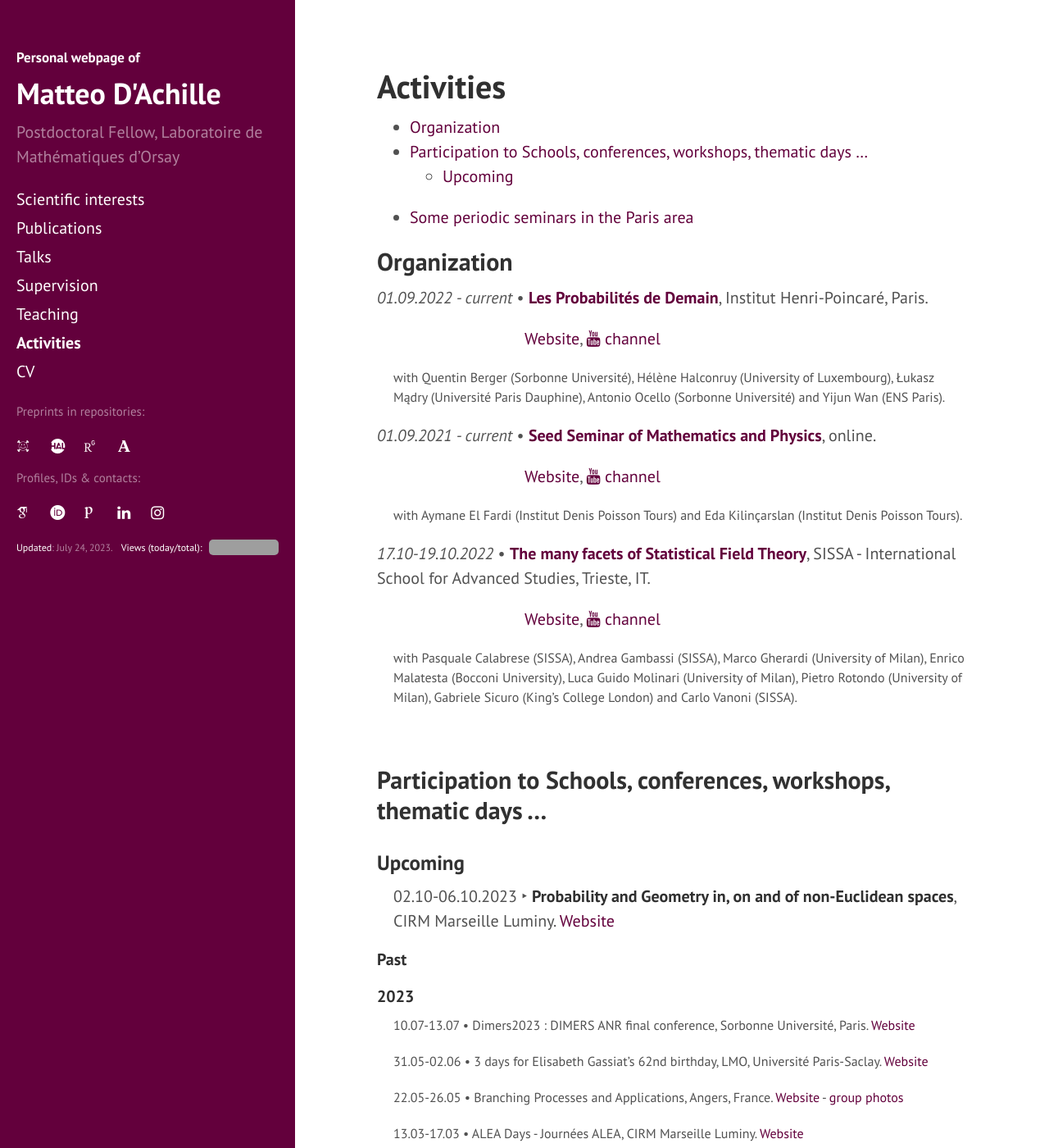
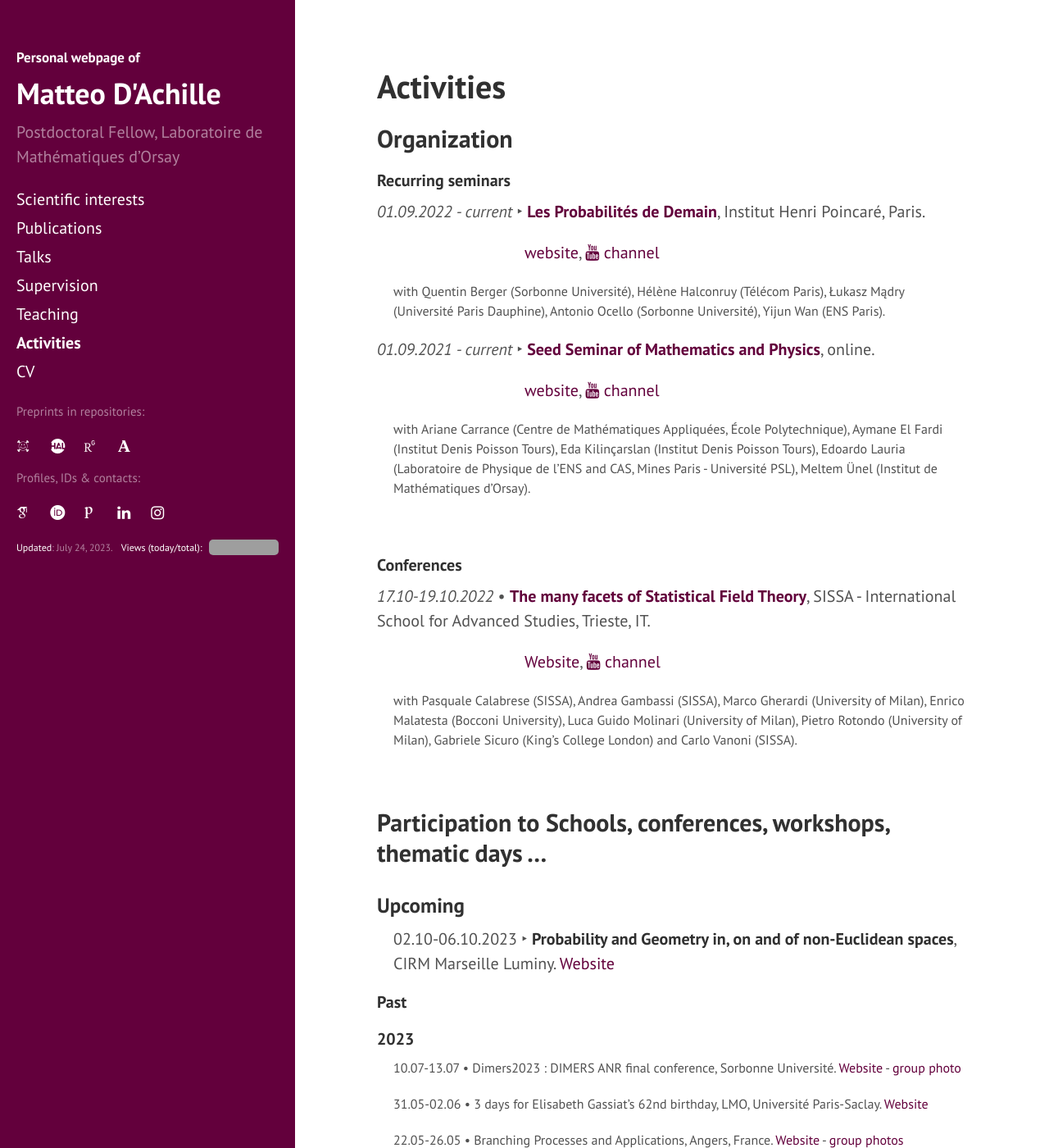
Before and after one commit to matteodachille/matteodachille.github.io, a Jekyll site: the page built from activities.md, in a window 1280 px wide and 1400 px high. Shown: the whole window at 82% size. Built offline with Jekyll 4.4.1, drawn with Linux system fonts in a browser that asks for light colours; nearby versions of some CDN libraries; some web fonts are replaced; grey boxes are pictures that could not be loaded.

Commit message:
Fixed several typos

```diff
--- a/activities.md
+++ b/activities.md
@@ -3,29 +3,35 @@ layout: page
 title: Activities
 order: 7
 ---
+
+<!--
 * TOC
 {:toc}
-
+-->
 ## Organization
 
+
+#### Recurring seminars
 {: .no_toc}
-_01.09.2022 - current_ &#x2022; [**Les Probabilités de Demain**](https://www.lesprobabilitesdedemain.fr/index.html){:target="_blank"}, Institut Henri-Poincaré, Paris.<br/>
+_01.09.2022 - current_ &#x2023; [**Les Probabilités de Demain**](https://www.lesprobabilitesdedemain.fr/index.html){:target="_blank"}, Institut Henri Poincaré, Paris.<br/>
 
-[Website](https://www.lesprobabilitesdedemain.fr/){:target="_blank"}, [<i class="fa fa-youtube fa-align-center-1x" aria-hidden="true"></i> channel](https://www.youtube.com/channel/UC31VeXEfDkRvDTF0JEFyeZQ/featured){:target="_blank"}
+[website](https://www.lesprobabilitesdedemain.fr/){:target="_blank"}, [<i class="fa fa-youtube fa-align-center-1x" aria-hidden="true"></i> channel](https://www.youtube.com/channel/UC31VeXEfDkRvDTF0JEFyeZQ/featured){:target="_blank"}
 {: style="font-size: 20px; margin-left: 180px" }
 
-with Quentin Berger (Sorbonne Université), Hélène Halconruy (University of Luxembourg), Łukasz Mądry (Université Paris Dauphine), Antonio Ocello (Sorbonne Université) and Yijun Wan (ENS Paris).
+with Quentin Berger (Sorbonne Université), Hélène Halconruy (Télécom Paris), Łukasz Mądry (Université Paris Dauphine), Antonio Ocello (Sorbonne Université), Yijun Wan (ENS Paris).
 {: style="font-size: 16px; margin-left: 20px" }
 
-_01.09.2021 - current_ &#x2022; [**Seed Seminar of Mathematics and Physics**](https://seedseminar.apps.math.cnrs.fr/){:target="_blank"}, online.
+_01.09.2021 - current_ &#x2023; [**Seed Seminar of Mathematics and Physics**](https://seedseminar.apps.math.cnrs.fr/){:target="_blank"}, online.
 
-[Website](https://seedseminar.apps.math.cnrs.fr/){:target="_blank"}, [<i class="fa fa-youtube fa-align-center-1x" aria-hidden="true"></i> channel](https://www.youtube.com/channel/UCFHIbgMuNF8MNdEhDgAul9g/featured){:target="_blank"}
+[website](https://seedseminar.apps.math.cnrs.fr/){:target="_blank"}, [<i class="fa fa-youtube fa-align-center-1x" aria-hidden="true"></i> channel](https://www.youtube.com/channel/UCFHIbgMuNF8MNdEhDgAul9g/featured){:target="_blank"}
 {: style="font-size: 20px; margin-left: 180px" }
 
-with Aymane El Fardi (Institut Denis Poisson Tours) and Eda Kilinçarslan (Institut Denis Poisson Tours).
+with Ariane Carrance (Centre de Mathématiques Appliquées, École Polytechnique), Aymane El Fardi (Institut Denis Poisson Tours), Eda Kilinçarslan (Institut Denis Poisson Tours), Edoardo Lauria (Laboratoire de Physique de l’ENS and CAS, Mines Paris - Université PSL), Meltem Ünel (Institut de Mathématiques d’Orsay).
 {: style="font-size: 16px; margin-left: 20px" }
 
+<br/>
 
+#### Conferences
 _17.10-19.10.2022_ &#x2022; [**The many facets of Statistical Field Theory**](https://sites.google.com/view/the-many-facets-of-sft/home){:target="_blank"}, SISSA - International School for Advanced Studies, Trieste, IT.
 
 [Website](https://sites.google.com/view/the-many-facets-of-sft){:target="_blank"}, [<i class="fa fa-youtube fa-align-center-1x" aria-hidden="true"></i> channel](https://www.youtube.com/channel/UCVnPxo6C_NPEHcDxGdzxzdw){:target="_blank"}
@@ -56,7 +62,7 @@ with Pasquale Calabrese (SISSA), Andrea Gambassi (SISSA), Marco Gherardi (Univer
 #### 2023
 {: .no_toc}
 
-10.07-13.07 &#x2022; Dimers2023 : DIMERS ANR final conference, Sorbonne Université, Paris. [Website](https://dimers2023.sciencesconf.org/){:target="_blank"}
+10.07-13.07 &#x2022; Dimers2023 : DIMERS ANR final conference, Sorbonne Université. [Website](https://dimers2023.sciencesconf.org/){:target="_blank"} - [group photo](https://dimers2023.sciencesconf.org/resource/gallery/id/4){:target="_blank"}
 {: style="font-size: 16px; margin-left: 20px" }
 
 31.05-02.06 &#x2022; 3 days for Elisabeth Gassiat's 62nd birthday, LMO, Université Paris-Saclay. [Website](https://www.imo.universite-paris-saclay.fr/fr/conf/conference-62-elisabeth-gassiat/){:target="_blank"}
@@ -66,7 +72,7 @@ with Pasquale Calabrese (SISSA), Andrea Gambassi (SISSA), Marco Gherardi (Univer
 {: style="font-size: 16px; margin-left: 20px" }
 
 
-13.03-17.03 &#x2022; ALEA Days - Journées ALEA, CIRM Marseille Luminy. [Website](https://conferences.cirm-math.fr/2887.html){:target="_blank"}
+13.03-17.03 &#x2022; ALEA Days - Journées ALEA, CIRM Marseille Luminy. [Website](https://conferences.cirm-math.fr/2887.html){:target="_blank"} - [group photo](https://conferences.cirm-math.fr/wp-content/uploads/2023/06/group_photo1.jpeg){:target="_blank"}
 {: style="font-size: 16px; margin-left: 20px" }
 
 10.03 &#x2022; Journée Cartes, Université Gustave-Eiffel, Champs-sur-Marne. [Website](https://indico.in2p3.fr/event/29082/){:target="_blank"}
```
Also changed, not shown: cv.md (+7 -3 lines), assets/SMAI_logo.jpeg (added).
